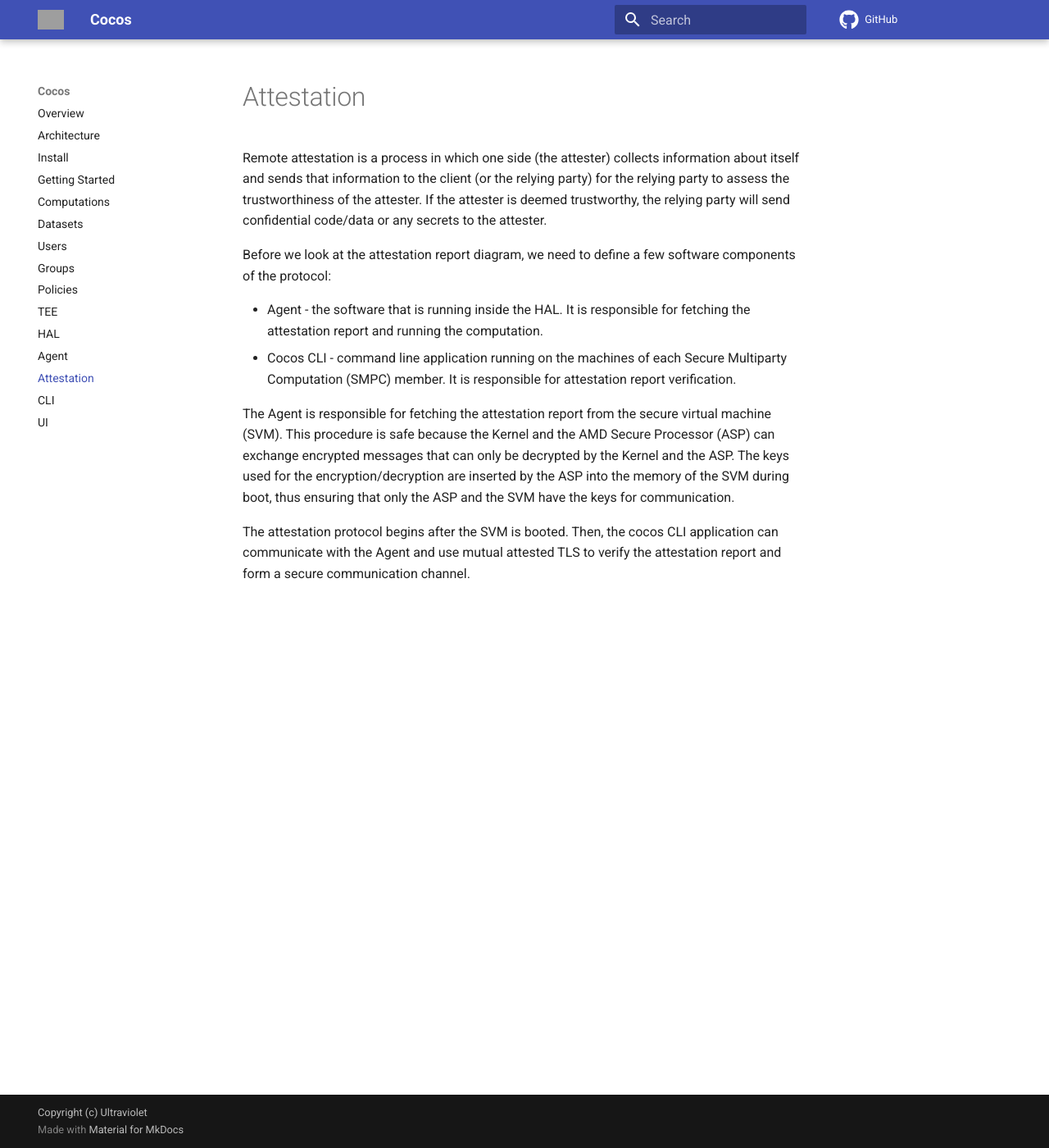
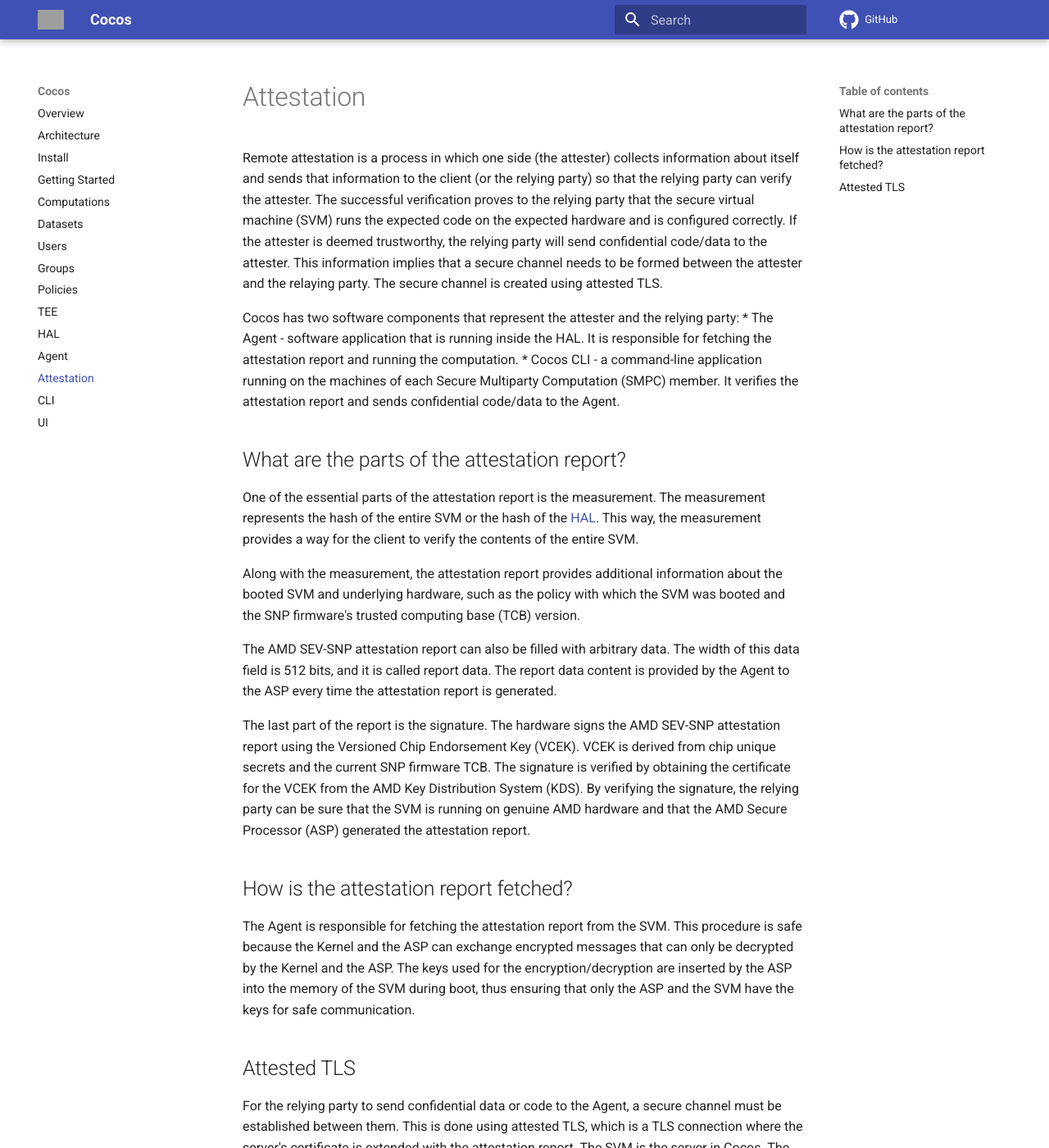
Before and after one commit to ultravioletrs/cocos-docs, an MkDocs documentation site: the page built from docs/attestation.md, in a window 1280 px wide and 1400 px high. Shown: the whole window at 82% size. Built offline with MkDocs 1.6.1 and Material for MkDocs 9.7.7, drawn with Linux system fonts in a browser that asks for light colours; comment, search, counter and statistics services are not loaded; some of the changed text lies outside the part shown; grey boxes are pictures that could not be loaded.

Commit message:
added doc for attested TLS

```diff
--- a/docs/attestation.md
+++ b/docs/attestation.md
@@ -1,12 +1,29 @@
 # Attestation
 
-Remote attestation is a process in which one side (the attester) collects information about itself and sends that information to the client (or the relying party) for the relying party to assess the trustworthiness of the attester. If the attester is deemed trustworthy, the relying party will send confidential code/data or any secrets to the attester.
+Remote attestation is a process in which one side (the attester) collects information about itself and sends that information to the client (or the relying party) so that the relying party can verify the attester. The successful verification proves to the relying party that the secure virtual machine (SVM) runs the expected code on the expected hardware and is configured correctly. If the attester is deemed trustworthy, the relying party will send confidential code/data to the attester. This information implies that a secure channel needs to be formed between the attester and the relaying party. The secure channel is created using attested TLS.
 
-Before we look at the attestation report diagram, we need to define a few software components of the protocol:
+Cocos has two software components that represent the attester and the relying party:
+ * The Agent - software application that is running inside the HAL. It is responsible for fetching the attestation report and running the computation.
+ * Cocos CLI - a command-line application running on the machines of each Secure Multiparty Computation (SMPC) member. It verifies the attestation report and sends confidential code/data to the Agent.
 
- * Agent - the software that is running inside the HAL. It is responsible for fetching the attestation report and running the computation.
- * Cocos CLI - command line application running on the machines of each Secure Multiparty Computation (SMPC) member. It is responsible for attestation report verification.
+## What are the parts of the attestation report?
 
-The Agent is responsible for fetching the attestation report from the secure virtual machine (SVM). This procedure is safe because the Kernel and the AMD Secure Processor (ASP) can exchange encrypted messages that can only be decrypted by the Kernel and the ASP. The keys used for the encryption/decryption are inserted by the ASP into the memory of the SVM during boot, thus ensuring that only the ASP and the SVM have the keys for communication.
+One of the essential parts of the attestation report is the measurement. The measurement represents the hash of the entire SVM or the hash of the [HAL](./hal.md). This way, the measurement provides a way for the client to verify the contents of the entire SVM.
 
-The attestation protocol begins after the SVM is booted. Then, the cocos CLI application can communicate with the Agent and use mutual attested TLS to verify the attestation report and form a secure communication channel.
+Along with the measurement, the attestation report provides additional information about the booted SVM and underlying hardware, such as the policy with which the SVM was booted and the SNP firmware's trusted computing base (TCB) version.
+
+The AMD SEV-SNP attestation report can also be filled with arbitrary data. The width of this data field is 512 bits, and it is called report data. The report data content is provided by the Agent to the ASP every time the attestation report is generated.
+
+The last part of the report is the signature. The hardware signs the AMD SEV-SNP attestation report using the Versioned Chip Endorsement Key (VCEK). VCEK is derived from chip unique secrets and the current SNP firmware TCB. The signature is verified by obtaining the certificate for the VCEK from the AMD Key Distribution System (KDS). By verifying the signature, the relying party can be sure that the SVM is running on genuine AMD hardware and that the AMD Secure Processor (ASP) generated the attestation report.
+
+## How is the attestation report fetched?
+
+The Agent is responsible for fetching the attestation report from the SVM. This procedure is safe because the Kernel and the ASP can exchange encrypted messages that can only be decrypted by the Kernel and the ASP. The keys used for the encryption/decryption are inserted by the ASP into the memory of the SVM during boot, thus ensuring that only the ASP and the SVM have the keys for safe communication.
+
+## Attested TLS
+
+For the relying party to send confidential data or code to the Agent, a secure channel must be established between them. This is done using attested TLS, which is a TLS connection where the server's certificate is extended with the attestation report. The SVM is the server in Cocos. The Agent generates a self-signed x.509 certificate extended with the attestation report. When fetching the attestation report, the Agent inserts the hash of the public key into it using the field report data. The whole process can be seen in the below picture. The green color represents the trusted part of the system, while the red is untrusted.
+
+![Attested TLS](./img/aTLS.png){ align=center }
+
+The relying party uses the Cocos CLI to verify the self-signed certificate and the attestation report that is part of it. Successful verification proves to the relying party that the certificate is generated inside the SVM because the certificate's public key is part of the attestation report.
```
Also changed, not shown: docs/img/aTLS.png (added).
